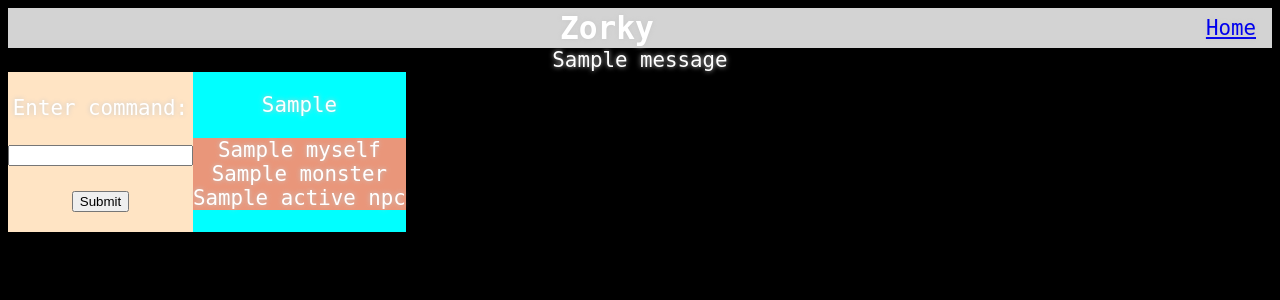
After one commit to ryebreado/zorky, a Flask app: template templates/room.html in a window 1280 px wide. The commit adds this page. Shown: the top 300 px of the page. Run offline with Flask 3, Linux system fonts and the light colour scheme; the template is opened without the code that fills it: most values are stand-ins (such as "Sample title", 1, 10 or a date in 2020); one stand-in notice (Sample message) is shown; parts of the project's set-up code (start-up, migrations or seed data) failed here and were passed over.

Commit message:
converted to css

```diff
--- a/app.py
+++ b/app.py
@@ -8,7 +8,7 @@ app = Flask(__name__)
 def home():
     name = request.cookies.get("userName")
     dungeon.gameState = dungeon.GameState()
-    return render_template("index.html",
+    return render_template("home.html",
                            title="Hello",
                            name=name)
 
@@ -38,7 +38,7 @@ def game():
     chamber = dungeon.gameState.dungeon.chambers[dungeon.gameState.currentCoords]
     number = chamber.number
     mapString = dungeon.gameState.createMapString(dungeon.gameState.currentCoords, 2)
-    return render_template("chamber.html",
+    return render_template("room.html",
                            activeNpcs = dungeon.gameState.activeNpcs,
                            mapString = mapString,
                            chamber=chamber,
--- /dev/null
+++ b/static/style.css
@@ -0,0 +1,71 @@
+body {
+    background-color: black;
+    color: white;
+    font: 1.3rem Inconsolata, monospace;
+    text-shadow: 0 0 5px #C8C8C8;
+    text-align: center;
+}
+
+nav {
+    background: lightgray;
+    display: flex;
+    align-items: center;
+    padding: 0 0.5rem;
+}
+
+nav h1 {
+    flex: auto;
+    margin: 0;
+}
+
+nav h1 a {
+    text-decoration: none;
+    padding: 0.25rem 0.5rem;
+}
+
+nav ul {
+    display: flex;
+    list-style: none;
+    margin: 0;
+    padding: 0;
+}
+
+nav ul li a,
+nav ul li span,
+header .action {
+    display: block;
+    padding: 0.5rem;
+}
+
+::selection {
+    background: #0080FF;
+    text-shadow: none;
+}
+
+#gameover {
+    font-size: 15vw;
+}
+
+#game {
+    display: flex;
+    flex-direction: row;
+
+}
+
+#left {
+    display: flex;
+    flex-direction: column;
+    background-color: bisque;
+}
+
+#right {
+    display: flex;
+    flex-direction: column;
+    background-color: aqua;
+}
+
+#stats {
+    display: flex;
+    flex-direction: column;
+    background-color: darksalmon;
+}
--- /dev/null
+++ b/templates/base.html
@@ -0,0 +1,18 @@
+<!doctype html>
+<title>{% block title %}{% endblock %} - Zorky</title>
+<link rel="stylesheet" href="{{ url_for('static', filename='style.css') }}">
+<nav>
+  <h1>Zorky</h1>
+  <ul>
+      <li><a href="{{ url_for('home') }}">Home</a>
+  </ul>
+</nav>
+<section class="content">
+  <header>
+    {% block header %}{% endblock %}
+  </header>
+  {% for message in get_flashed_messages() %}
+    <div class="flash">{{ message }}</div>
+  {% endfor %}
+  {% block content %}{% endblock %}
+</section>
--- a/templates/chamber.html
+++ b/templates/chamber.html
@@ -38,7 +38,7 @@
                 <div class="col-3 bg-danger">
                     <div class="container">
                         <div class="row">
-                            <pre>{{ mapString }}</pre>
+                    x
                         </div>
 
                         <div class="row">
--- /dev/null
+++ b/templates/room.html
@@ -0,0 +1,60 @@
+{% extends 'base.html' %}
+<h1>{% block title %}Game{% endblock %}</h1>
+{% block header %}
+{% endblock %}
+
+{% block content %}
+<div id="game">
+    <div id="left">
+        <div id="room">
+
+        </div>
+        <div id="history">
+            {% for event in history.most_recent_events(5) %}
+            <div class="row">
+                {% for line in event.description() %}
+                {{ line }}
+                </br>
+                {% endfor %}
+            </div>
+            <div class="row">
+                &nbsp;
+            </div>
+            {%endfor%}
+        </div>
+        <div id="commands">
+            Enter command:
+            <form action="/game" method="POST">
+                <p><input type='text' name='cm' /></p>
+                <p><input type='submit' value='Submit' /></p>
+            </form>
+
+        </div>
+    </div>
+    <div id="right">
+        <div id="map">
+            <pre>{{ mapString }}</pre>
+        </div>
+        <div id="stats">
+            <div id="playerstats">
+                {{ myself }}
+            </div>
+            {% if chamber.monster %}
+            <div id="monsterstats">
+                {{ chamber.monster }}
+            </div>
+            {% endif %}
+            {% if activeNpcs %}
+            {% for name in activeNpcs %}
+            <div class="npcstats">
+
+                {{ activeNpcs[name] }}
+
+            </div>
+            {% endfor %}
+            {% endif %}
+        </div>
+
+    </div>
+</div>
+{% endblock %}
```
Also changed, not shown: templates/gameover.html (+11 -16 lines), templates/home.html (added, +29 -0 lines), templates/index.html (deleted, +0 -36 lines).
